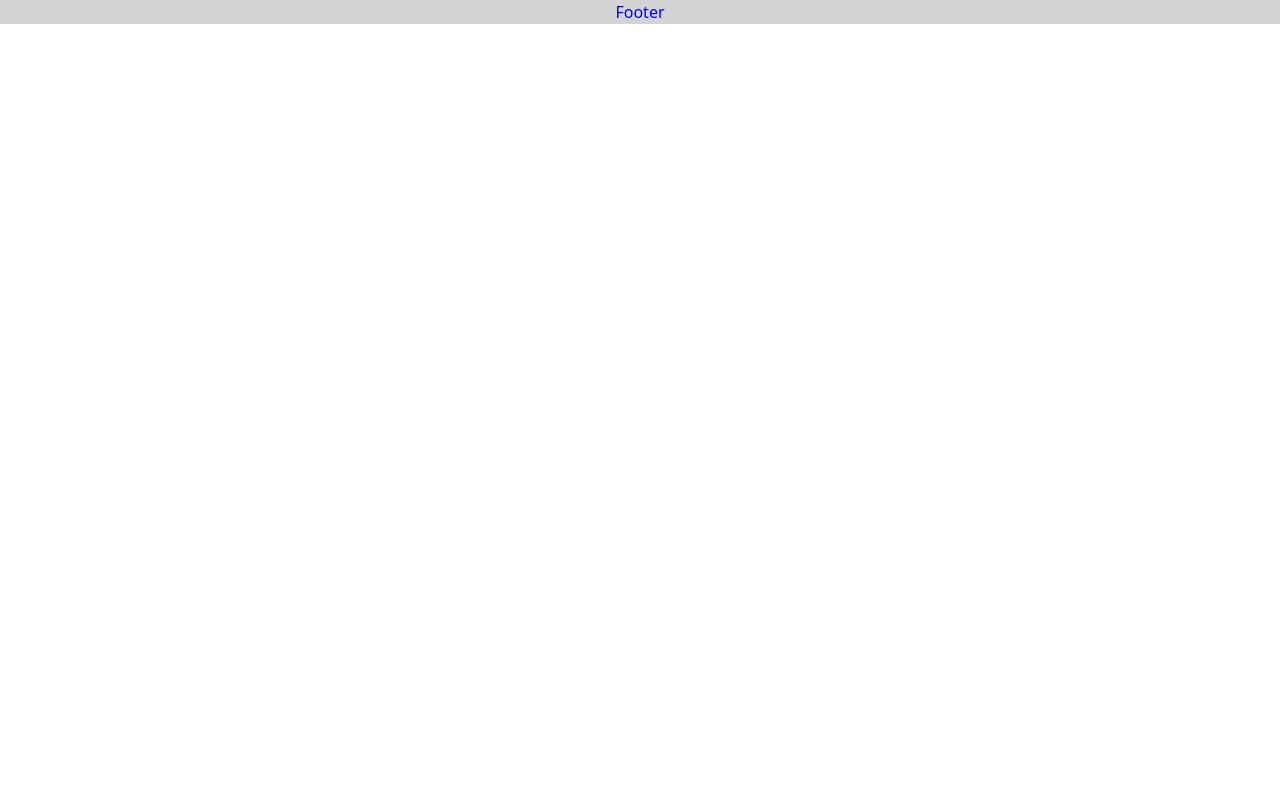
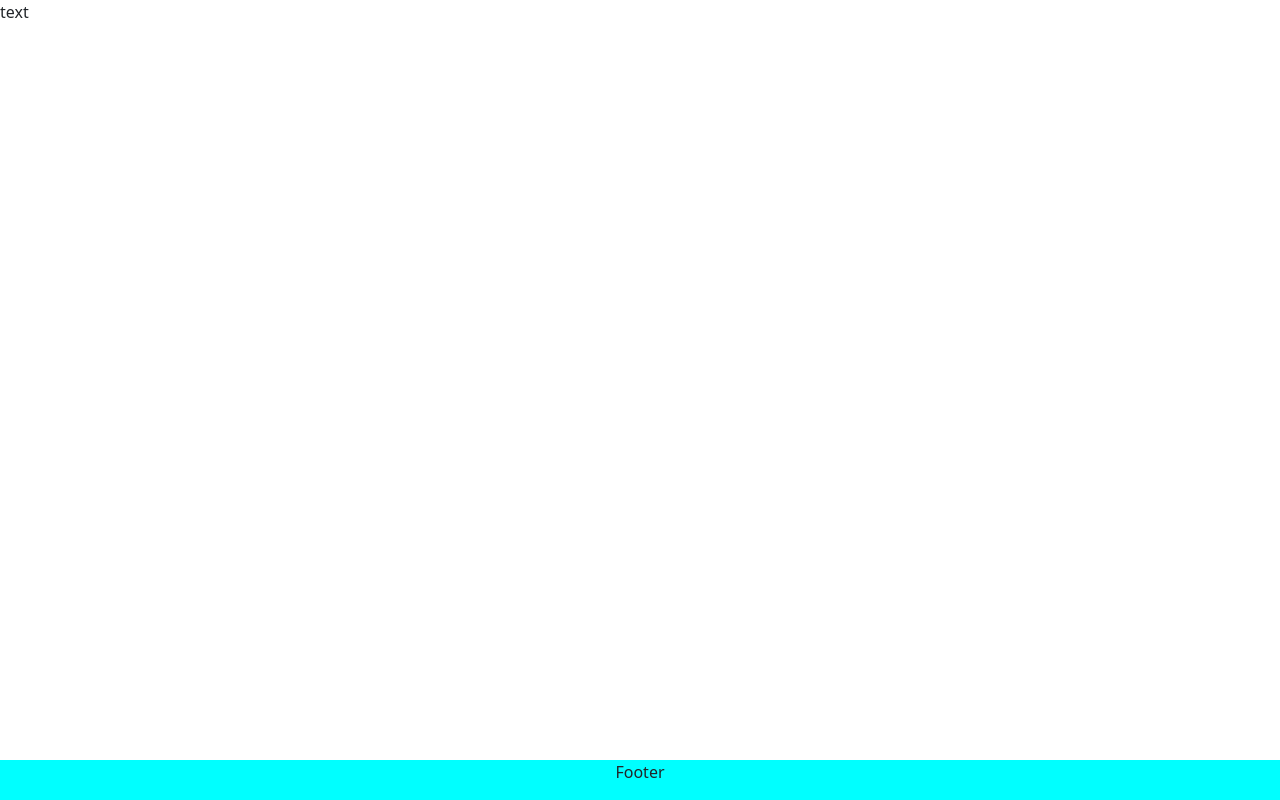
Before and after one commit to BradyDiamond/AdSol-landing-page, a React (Create React App) app: page / in a window 1280 px wide. Built offline with nearby package versions, Linux system fonts and the light colour scheme.

Commit message:
add footer

```diff
--- a/package.json
+++ b/package.json
@@ -7,6 +7,7 @@
     "@testing-library/react": "^13.3.0",
     "@testing-library/user-event": "^13.5.0",
     "bootstrap": "^5.2.0",
+    "mdb-ui-kit": "^4.4.0",
     "react": "^18.2.0",
     "react-bootstrap": "^2.5.0",
     "react-dom": "^18.2.0",
--- a/src/App.css
+++ b/src/App.css
@@ -1,4 +1,19 @@
-.App {
-  text-align: center;
-  background-color: lightgray
+.content {
+  min-height: 100vh;
+  display: flex;
+  margin-bottom: -5vh;
 }
+body {
+  display: flex;
+  flex-direction: column;
+}
+.content {
+  flex: 1 0 auto;
+}
+.footer {
+text-align: center;
+align-items: center;
+margin-top: auto;
+background-color: aqua;
+height: 5vh;
+}
--- a/src/components/App.js
+++ b/src/components/App.js
@@ -4,7 +4,10 @@ import Footer from './Footer';
 
 function App() {
   return (
-    <div className="App">
+    <div className='app-wrapper'>
+      <div className="content">
+        <p>text</p>
+      </div>
       <Footer />
     </div>
   );
--- a/src/components/Footer.css
+++ /dev/null
@@ -1,4 +0,0 @@
-.footer{
-  color: blue;
-
-}
--- a/src/components/Footer.js
+++ b/src/components/Footer.js
@@ -1,5 +1,6 @@
 import React from 'react'
-import "./Footer.css"
+import "../App.css"
+
 
 export default function Footer() {
   return (
```
Also changed, not shown: 1 other file (tests, documents, lock files or other folders).
